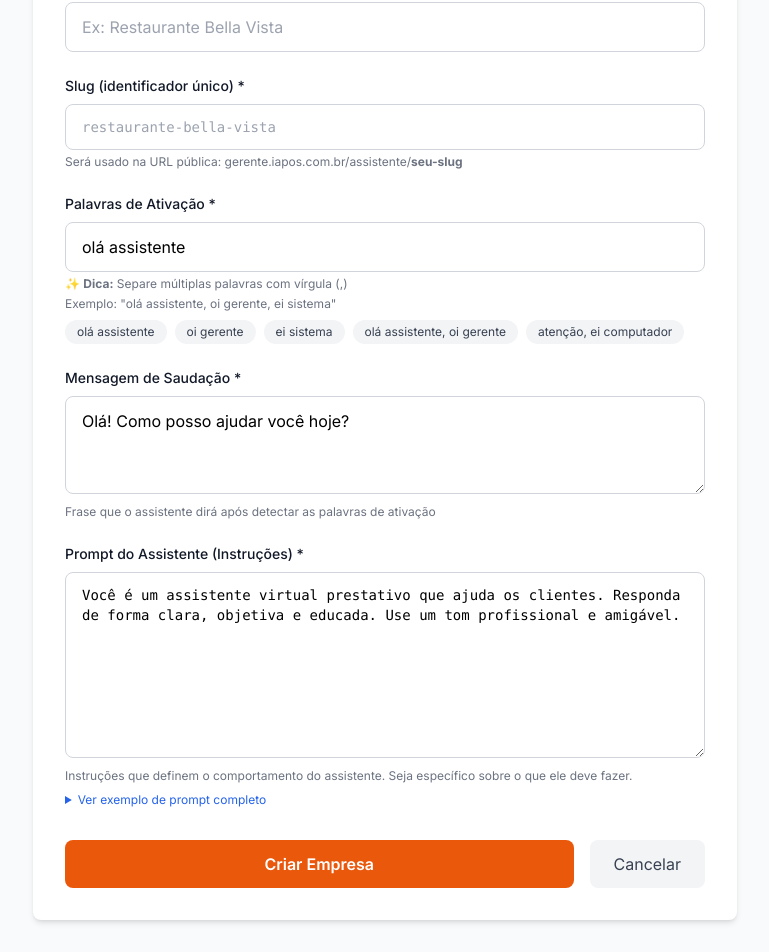
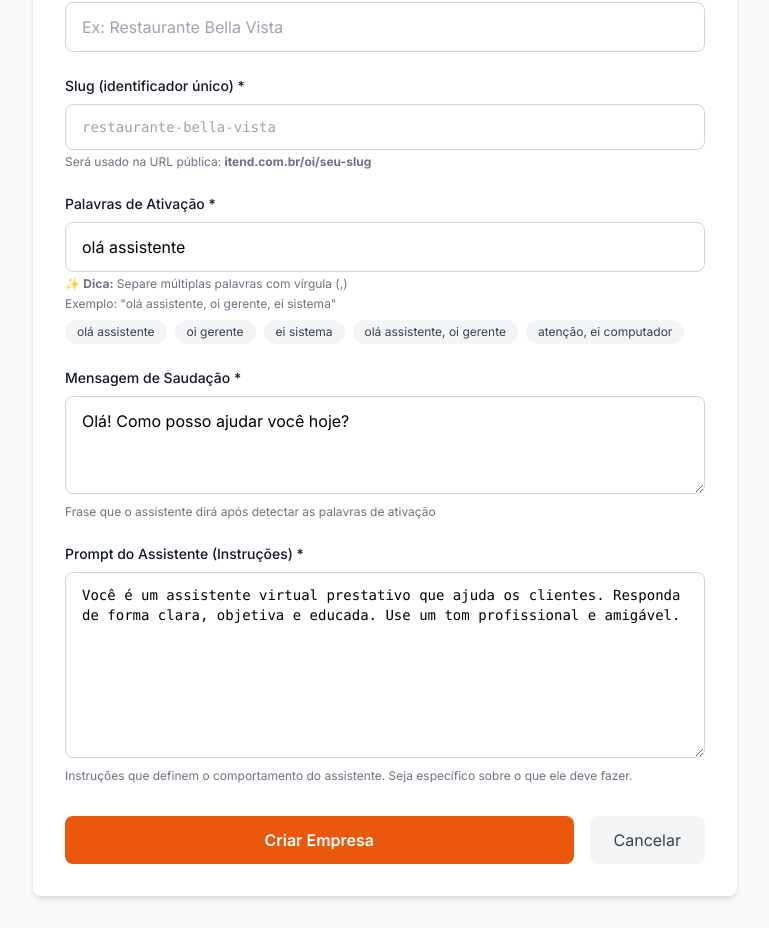
Before and after one commit to BigCorps/minhAi, a Next.js app: page /dashboard/empresas/nova in a window 1280 px wide. Shown: the part 155-1107 px from the top of the page, without its empty margins (255-1024 px from the left). After the commit the page ends 1083 px from the top, so only its background shows below. Built offline with nearby package versions, Linux system fonts and the light colour scheme.

Commit message:
Update page.tsx

```diff
--- a/app/dashboard/empresas/nova/page.tsx
+++ b/app/dashboard/empresas/nova/page.tsx
@@ -112,7 +112,7 @@ export default function NovaEmpresaPage() {
                 className="w-full px-4 py-3 border border-gray-300 rounded-lg focus:ring-2 focus:ring-orange-500 focus:border-transparent font-mono text-sm"
               />
               <p className="mt-1 text-xs text-gray-500">
-                Será usado na URL pública: gerente.iapos.com.br/assistente/<strong>seu-slug</strong>
+                Será usado na URL pública: <strong>itend.com.br/oi/seu-slug</strong>
               </p>
             </div>
 
@@ -192,31 +192,6 @@ export default function NovaEmpresaPage() {
               <p className="mt-1 text-xs text-gray-500">
                 Instruções que definem o comportamento do assistente. Seja específico sobre o que ele deve fazer.
               </p>
-              <details className="mt-2">
-                <summary className="text-xs text-blue-600 cursor-pointer hover:text-blue-700">
-                  Ver exemplo de prompt completo
-                </summary>
-                <div className="mt-2 p-3 bg-gray-50 rounded text-xs text-gray-700">
-                  <p className="font-semibold mb-2">Exemplo para restaurante:</p>
-                  <pre className="whitespace-pre-wrap">
-{`Você é o assistente virtual do Restaurante Bella Vista.
-
-Sua função é ajudar os clientes com:
-- Fazer reservas de mesa
-- Informar sobre o cardápio e pratos do dia
-- Responder sobre horário de funcionamento
-- Informar localização e estacionamento
-
-Informações importantes:
-- Horário: Terça a Domingo, 12h-15h e 19h-23h
-- Localização: Av. Beira Mar, 1500 - Centro
-- Tel: (11) 98765-4321
-- Especialidade: Massas artesanais e frutos do mar
-
-Seja sempre educado e profissional.`}
-                  </pre>
-                </div>
-              </details>
             </div>
           </div>
 
```
